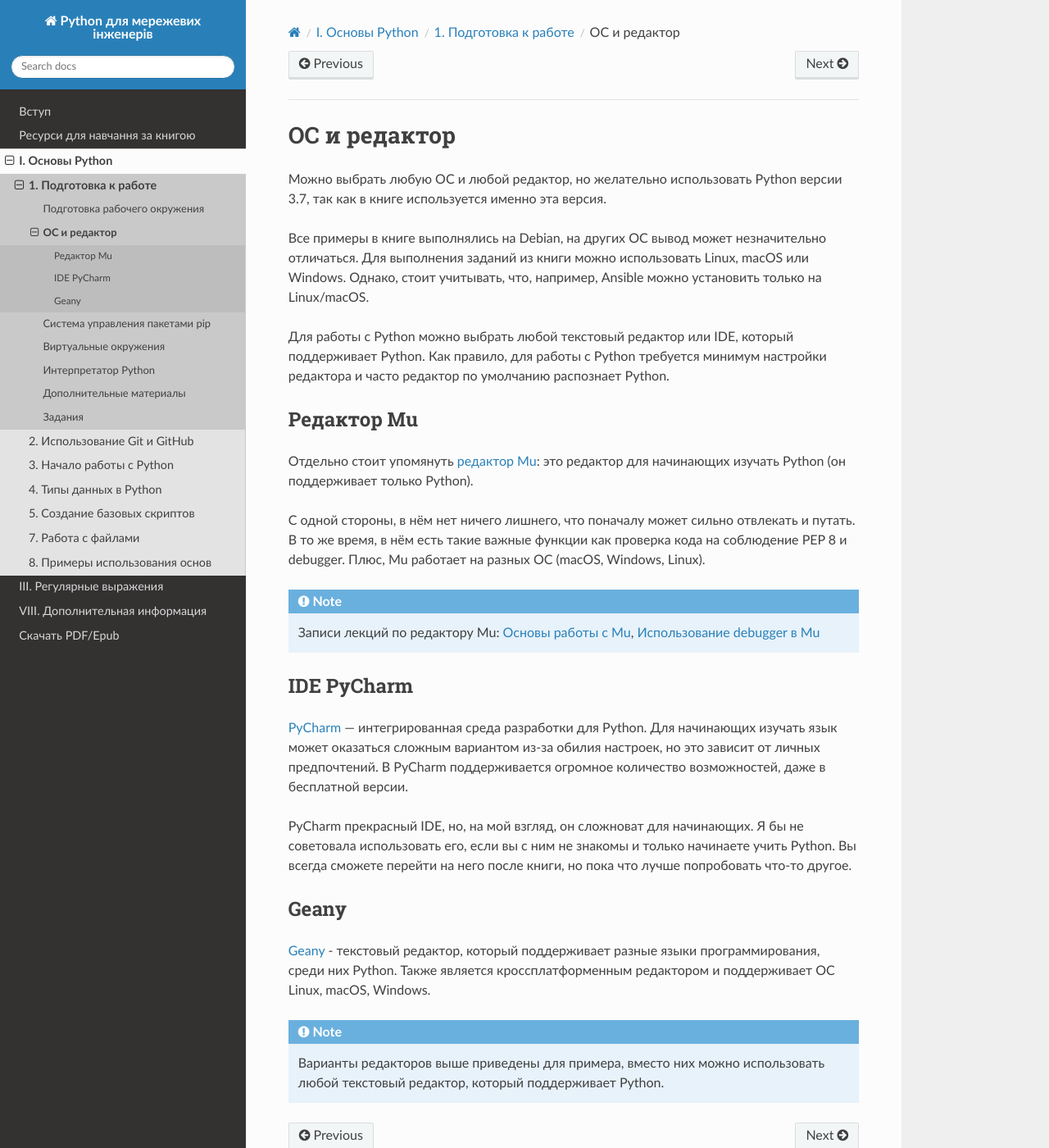
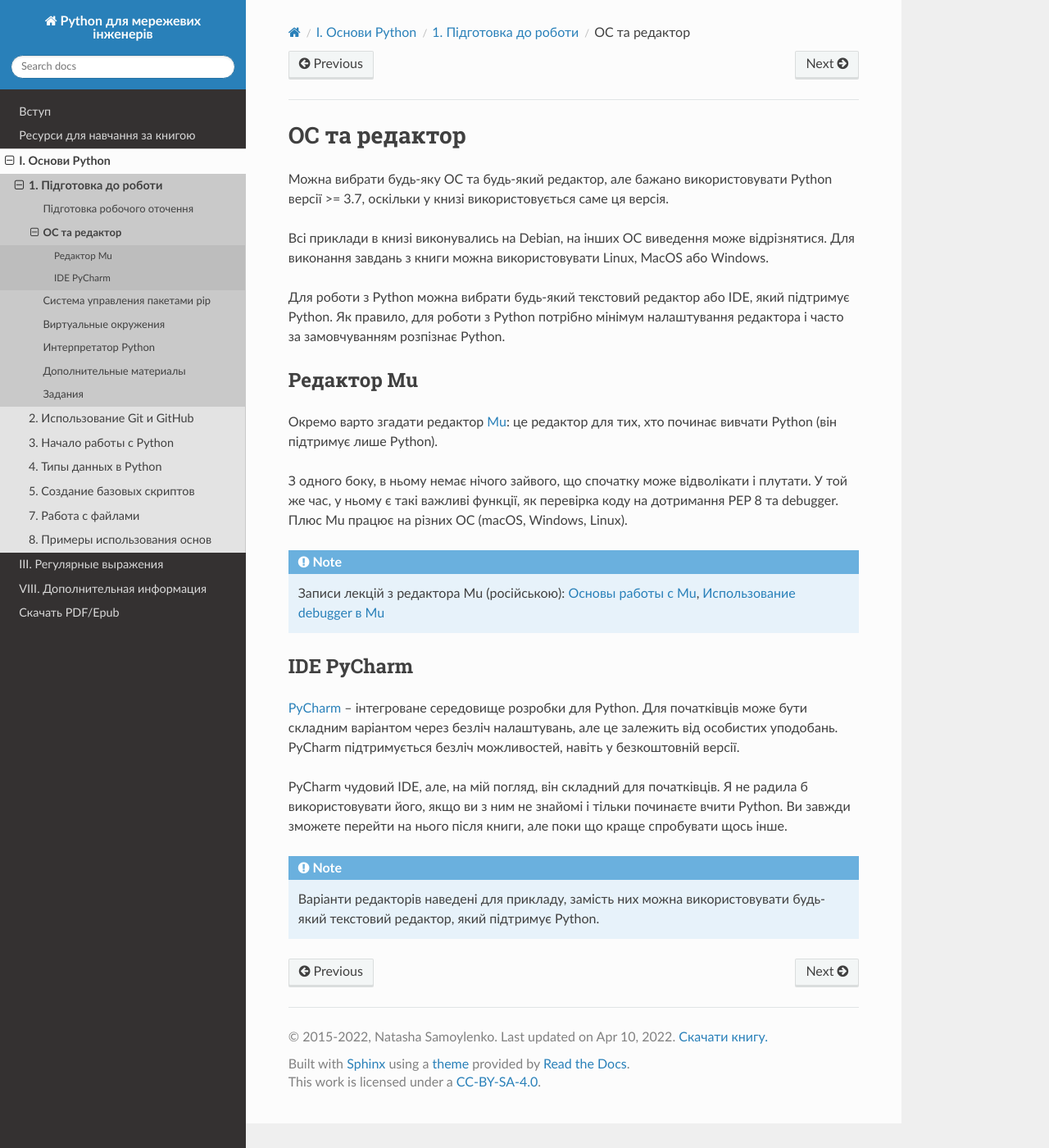
Before and after one commit to MonotoringTA/pyneng-book-uk, a Sphinx documentation site: the page built from docs/source/book/01_intro/os_and_editor.rst, in a window 1280 px wide and 1400 px high. Shown: the whole window at 82% size. Built offline with Sphinx 7.4.7 and the Read the Docs theme 2.0.0, drawn with Linux system fonts in a browser that asks for light colours; pages that are not in the unit, such as notebooks, are missing from menus.

```diff
--- a/docs/source/book/01_intro/os_and_editor.rst
+++ b/docs/source/book/01_intro/os_and_editor.rst
@@ -1,25 +1,31 @@
-ОС и редактор
+ОС та редактор
 -------------
 
-Можно выбрать любую ОС и любой редактор, но желательно использовать
-Python версии 3.7, так как в книге используется именно эта версия.
+Можна вибрати будь-яку ОС та будь-який редактор, але бажано використовувати
+Python версії >= 3.7, оскільки у книзі використовується саме ця версія.
 
-Все примеры в книге выполнялись на Debian, на других ОС вывод может незначительно отличаться.
-Для выполнения заданий из книги можно использовать Linux, macOS или Windows.
-Однако, стоит учитывать, что, например, Ansible можно установить только на Linux/macOS.
+Всі приклади в книзі виконувались на Debian, на інших ОС виведення може
+відрізнятися. Для виконання завдань з книги можна використовувати Linux, MacOS
+або Windows.
 
-
-Для работы с Python можно выбрать любой текстовый редактор или IDE, который поддерживает Python. Как правило, для работы с Python требуется минимум настройки редактора и часто редактор по умолчанию распознает Python.
+Для роботи з Python можна вибрати будь-який текстовий редактор або IDE, який
+підтримує Python. Як правило, для роботи з Python потрібно мінімум налаштування
+редактора і часто за замовчуванням розпізнає Python.
 
 Редактор Mu
 ^^^^^^^^^^^
 
-Отдельно стоит упомянуть `редактор Mu <https://codewith.mu/>`__: это редактор для начинающих изучать Python (он поддерживает только Python).
+Окремо варто згадати редактор `Mu <https://codewith.mu/>`__: це редактор для тих,
+хто починає вивчати Python (він підтримує лише Python).
 
-С одной стороны, в нём нет ничего лишнего, что поначалу может сильно отвлекать и путать. В то же время, в нём есть такие важные функции как проверка кода на соблюдение PEP 8 и debugger. Плюс, Mu работает на разных ОС (macOS, Windows, Linux).
+З одного боку, в ньому немає нічого зайвого, що спочатку може відволікати і
+плутати. У той же час, у ньому є такі важливі функції, як перевірка коду на
+дотримання PEP 8 та debugger. Плюс Mu працює на різних ОС (macOS, Windows,
+Linux).
 
 .. note::
-    Записи лекций по редактору Mu:
+
+    Записи лекцій з редактора Mu (російською):
     `Основы работы с Mu <https://youtu.be/9qH92jz0p58>`__,
     `Использование debugger в  Mu <https://youtu.be/s9Lskg37xss>`__
 
@@ -27,17 +33,18 @@ Python версии 3.7, так как в книге используется и
 IDE PyCharm
 ^^^^^^^^^^^
 
-`PyCharm <https://www.jetbrains.com/pycharm/>`__ — интегрированная среда разработки для Python. Для начинающих изучать язык может оказаться сложным вариантом из-за обилия настроек, но это зависит от личных предпочтений.
-В PyCharm поддерживается огромное количество возможностей, даже в бесплатной версии.
+`PyCharm <https://www.jetbrains.com/pycharm/>`__ – інтегроване середовище
+розробки для Python. Для початківців може бути складним варіантом
+через безліч налаштувань, але це залежить від особистих уподобань. PyCharm
+підтримується безліч можливостей, навіть у безкоштовній версії.
 
-PyCharm прекрасный IDE, но, на мой взгляд, он сложноват для начинающих. Я бы не советовала использовать его, если вы с ним не знакомы и только начинаете учить Python. Вы всегда сможете перейти на него после книги, но пока что лучше попробовать что-то другое.
+PyCharm чудовий IDE, але, на мій погляд, він складний для початківців. Я не
+радила б використовувати його, якщо ви з ним не знайомі і тільки починаєте
+вчити Python. Ви завжди зможете перейти на нього після книги, але поки що краще
+спробувати щось інше.
 
 
-Geany
-^^^^^
+.. note::
 
-`Geany <https://www.geany.org/>`__ - текстовый редактор, который поддерживает разные языки программирования, среди них Python. Также является кроссплатформенным редактором и поддерживает ОС Linux, macOS, Windows.
-
-.. note::
-    Варианты редакторов выше приведены для примера, вместо них можно использовать любой
-    текстовый редактор, который поддерживает Python.
+    Варіанти редакторів наведені для прикладу, замість них можна
+    використовувати будь-який текстовий редактор, який підтримує Python.
```
Also changed, not shown: docs/source/book/01_intro/index.rst (+18 -23 lines), docs/source/book/01_intro/work_env.rst (+41 -44 lines), docs/source/book/Part_I.rst (+7 -6 lines).
